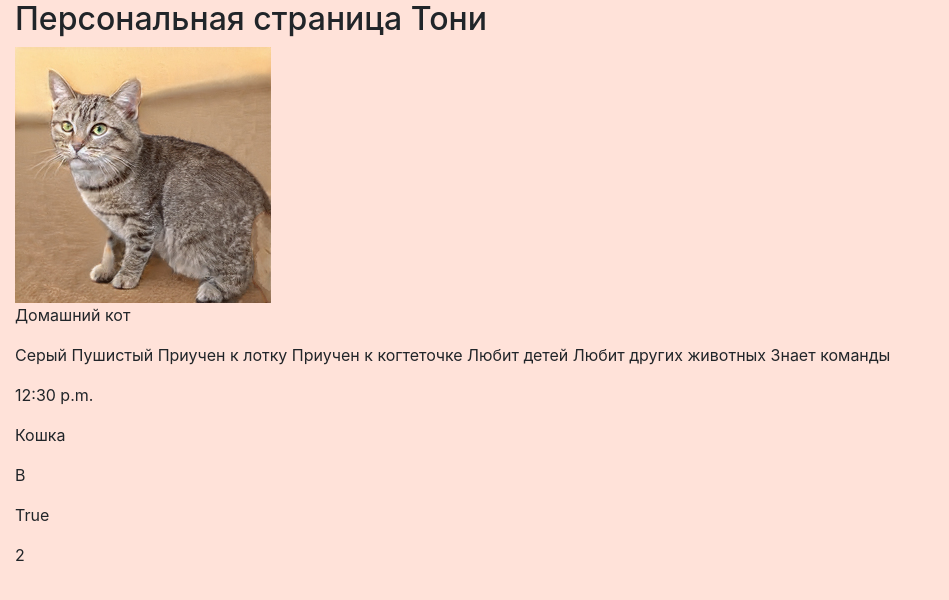
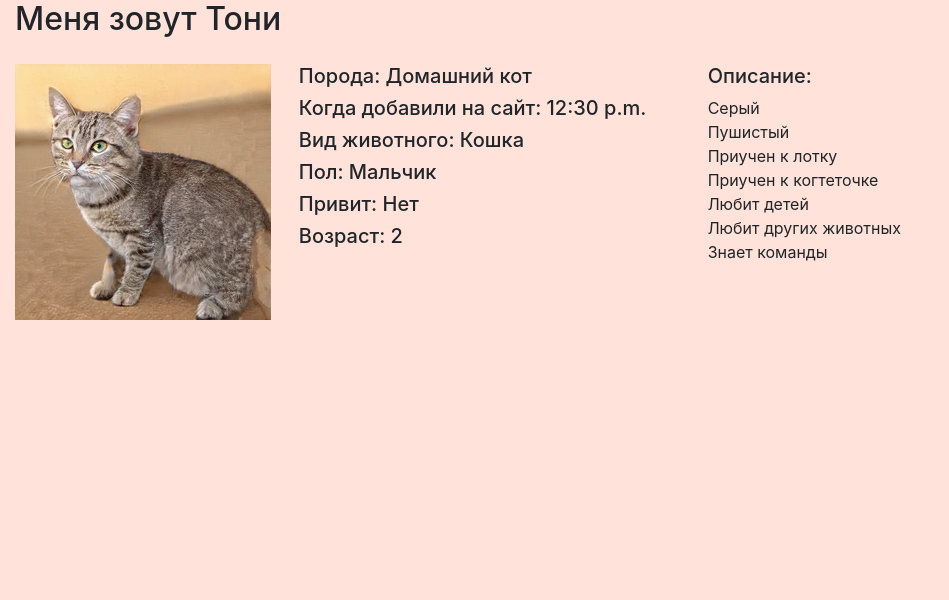
Before and after one commit to m-v-kalashnikov/animal_shelter, a Django app: page /animals/1/ in a window 1280 px wide. Shown: the part 154-754 px from the top of the page, without its empty margins (0-949 px from the left). Run offline with Django 3.2, Linux system fonts and the light colour scheme; data comes from the database, SQL or seed files in the repository; both versions use the stored data as it was after the commit; some libraries are stand-ins or nearby versions.

```diff
--- a/D6_project/urls.py
+++ b/D6_project/urls.py
@@ -17,10 +17,14 @@ from django.contrib import admin
 from django.urls import path
 from django.conf.urls.static import static
 from django.conf import settings
-from animal_shelter.views import AnimalList, AnimalDetail
+from animal_shelter.views import AnimalList, AnimalDetail, HomePage, AboutPage, ContactPage
 
 urlpatterns = [
     path('admin/', admin.site.urls),
+    path('/', HomePage.as_view()),
+    path('', HomePage.as_view()),
+    path('contact/', ContactPage.as_view()),
+    path('about/', AboutPage.as_view()),
     path("animals/", AnimalList.as_view()),
     path("animals/<int:pk>/", AnimalDetail.as_view(), name="animal-detail"),
 ]
--- a/animal_shelter/templates/animal_detail.html
+++ b/animal_shelter/templates/animal_detail.html
@@ -5,15 +5,45 @@
 {% endblock %}
 
 {% block content %}
-	<h2>Персональная страница {{ object.nickname }}</h2>
-	<img src="{{ object.photo.url }}" alt="{{ object.nickname }}">
-	<p>{{ object.breed }}</p>
-	<p>{{ object.description }}</p>
-	<p>{{ object.arrival_date }}</p>
-	<p>{{ object.type_of_animal.type_name }}</p>
-	<p>{{ object.gender }}</p>
-	<p>{{ object.availability_of_reference }}</p>
-	<p>{{ object.age }}</p>
+	<h2>Меня зовут {{ object.nickname }}</h2>
+	<div class="animal-page-wrapper">
+		<div>
+		    <img src="{{ object.photo.url }}" alt="{{ object.nickname }}">
+		</div>
+		<div class="right-side-wrapper">
+			<div class="col-5">
+				<h5>Порода: {{ object.breed }}</h5>
+				<h5>Когда добавили на сайт: {{ object.arrival_date }}</h5>
+				<h5>Вид животного: {{ object.type_of_animal.type_name }}</h5>
+				<h5>Пол:
+					{% if object.gender  == "B" %}
+				    	Мальчик
+				    {% else %}
+						Девочка
+					{% endif %}
+				</h5>
+				<h5>Привит:
+					{% if object.availability_of_reference  == "True" %}
+				    	Да
+				    {% else %}
+						Нет
+					{% endif %}
+				</h5>
+				<h5>Возраст:
+					{% if object.age  <= 0 %}
+				    	Еще нету года
+				    {% else %}
+				    	{{object.age}}
+					{% endif %}
+				</h5>
+			</div>
+			<div class="col-7">
+				<h5>Описание:</h5>
+				{{ object.description|linebreaks }}
+			</div>
+		</div>
+	</div>
+
 {% endblock %}
 
 {% block list %}
--- a/animal_shelter/templates/base.html
+++ b/animal_shelter/templates/base.html
@@ -21,7 +21,7 @@
 			</div>
 			<div class="row nav">
 				<a href="/animals" class="link">Все питомцы</a>
-				<a href="/contacts" class="link">Контакты</a>
+				<a href="/contact" class="link">Контакты</a>
 			</div>
 		</div>
 		<div class="col-3">
@@ -33,17 +33,13 @@
 			</div>
 			<div class="row">
 				<a href="/about" class="link">О нас</a>
-				<a href="/" class="link">GitHub</a>
+				<a href="https://github.com/m-v-kalashnikov/animal_shelter.git" class="link">GitHub</a>
 			</div>
 		</div>
 	</header>
 	<main>
         <div class="content-container">
 	        {% block content %}
-	        {% endblock %}
-	    </div>
-	    <div class="list-container">
-	    	{% block list %}
 	        {% endblock %}
 	    </div>
 	</main>
--- a/animal_shelter/views.py
+++ b/animal_shelter/views.py
@@ -1,5 +1,5 @@
 from django.shortcuts import render
-from django.views.generic import ListView, DetailView
+from django.views.generic import ListView, DetailView, TemplateView
 from animal_shelter.models import Animal
 
 class AnimalList(ListView):
@@ -10,3 +10,18 @@ class AnimalList(ListView):
 class AnimalDetail(DetailView):
 	model = Animal
 	template_name = 'animal_detail.html'
+
+
+class HomePage(TemplateView):
+
+    template_name = "home.html"
+
+
+class ContactPage(TemplateView):
+
+    template_name = "contact.html"
+
+
+class AboutPage(TemplateView):
+
+    template_name = "about.html"
--- a/static/css/style.css
+++ b/static/css/style.css
@@ -71,3 +71,28 @@ a:hover.link {
 	-webkit-text-stroke: medium;
 	border-color: #403936;
 }
+
+.in-about {
+    margin-top: 1vw;
+    display: flex;
+}
+
+.all-pet {
+	display: flex;
+	flex-wrap: wrap;
+}
+
+.all-pet>div.col-3 {
+	margin-bottom: 2vw;
+}
+
+.animal-page-wrapper{
+	display: flex;
+    margin-top: 2vw;
+}
+
+.right-side-wrapper {
+    margin-left: 1vw;
+    display: flex;
+    width: 100%;
+}
```
Also changed, not shown: animal_shelter/templates/about.html (added, +22 -0 lines), animal_shelter/templates/animal_list.html (+18 -10 lines), animal_shelter/templates/contact.html (added, +14 -0 lines), animal_shelter/templates/home.html (added, +13 -0 lines), db.sqlite3, media/uploads/2019/12/08/Блэк.jpg (added), media/uploads/2019/12/08/Бони.jpg (added), media/uploads/2019/12/08/Ирбис.jpg (added), media/uploads/2019/12/08/Малыш.jpg (added), media/uploads/2019/12/08/Мурка.jpg (added), media/uploads/2019/12/08/Рита.jpg (added), media/uploads/2019/12/08/Шэрхан.jpg (added), 1 other file.
